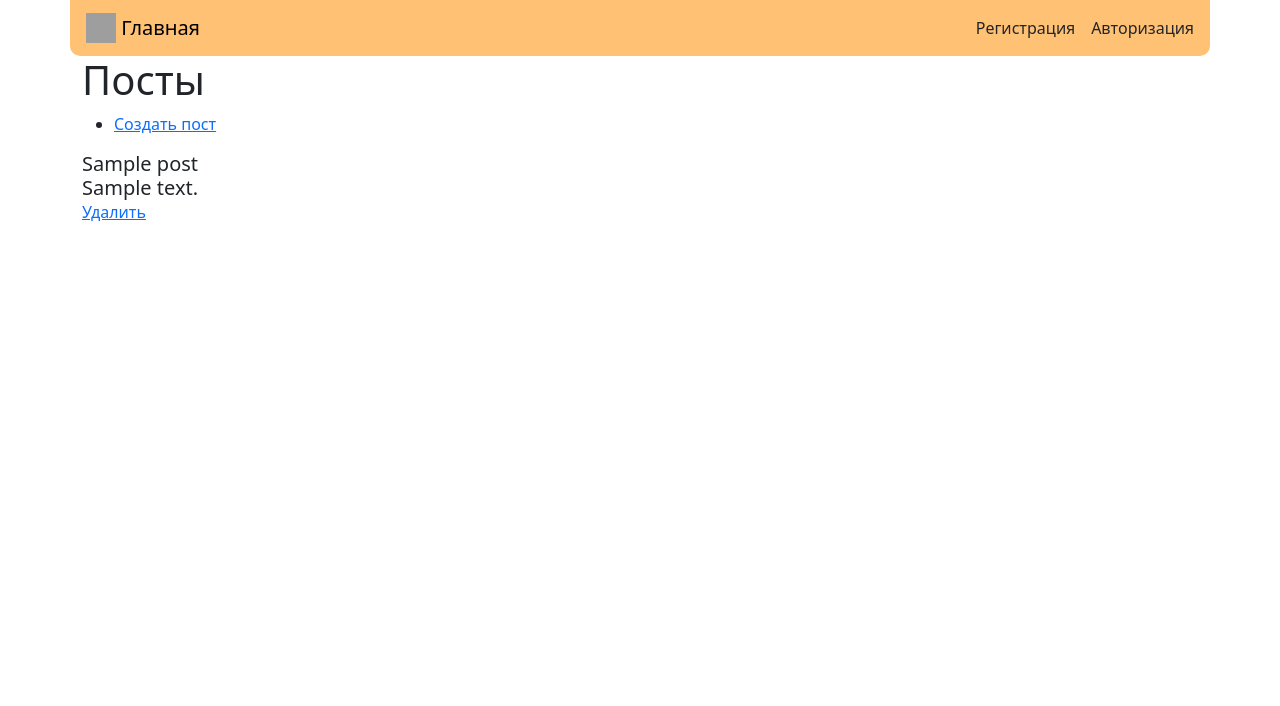
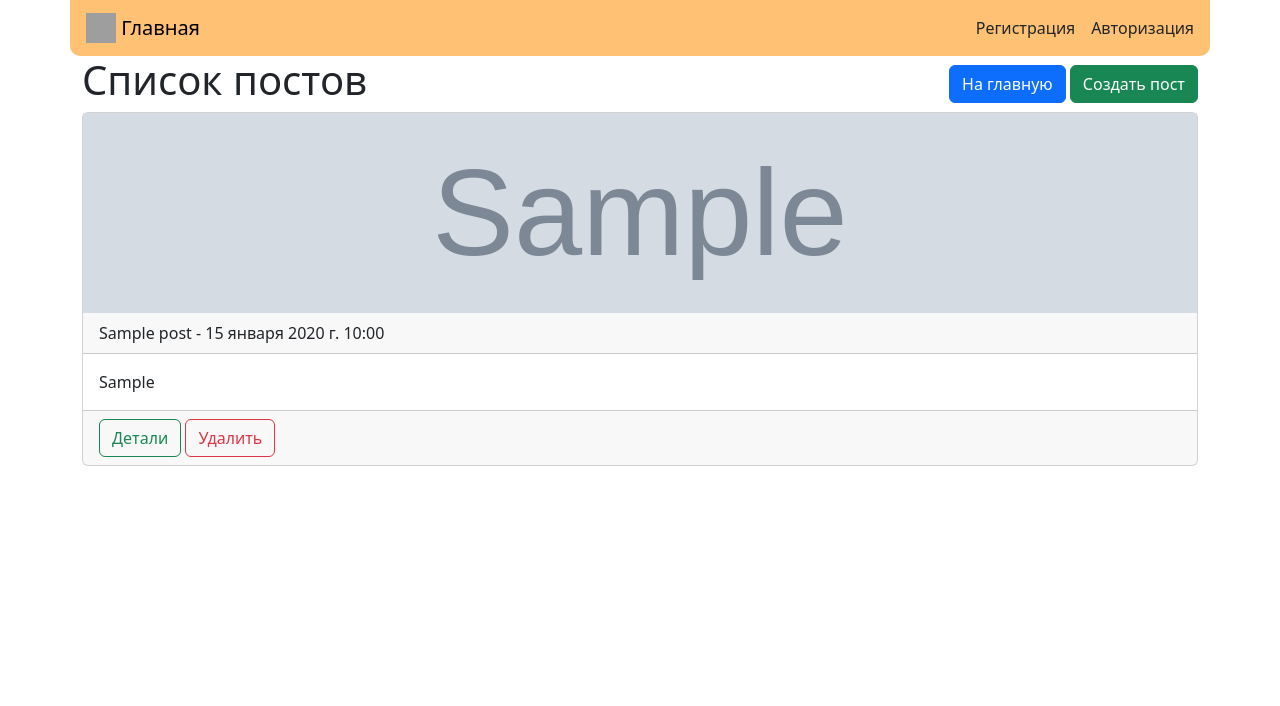
Before and after one commit to lizak5002-dev/sil, a Django app: page /blog/ in a window 1280 px wide. Shown: the top 706 px of the page. Run offline with Django 5.2, Linux system fonts and the light colour scheme; tables that the repository leaves empty hold one stand-in row (values such as "Sample post"); grey boxes marked "Sample" are stand-in pictures; some libraries are stand-ins or nearby versions; grey boxes are pictures that could not be loaded.

Commit message:
first commit

```diff
--- a/blog/forms.py
+++ b/blog/forms.py
@@ -5,9 +5,10 @@ from django_ckeditor_5.widgets import CKEditor5Widget
 class PostForm(forms.ModelForm):
     class Meta:
         model = Post
-        fields = ["category", "image", "title", "content"]
+        fields = ["category", "image", "title", "lead", "content"]
         widgets = {
             "title": forms.TextInput(attrs={"class": "form-control", "placeholder": "Введите заголовок поста"}),
+            "lead": forms.TextInput(attrs={"class": "form-control", "placeholder": "Введите краткое описание"}),
             "content": CKEditor5Widget(attrs={"class": "django_ckeditor_5"}, config_name="default"),
             "category": forms.Select(attrs={"class": "form-select"}),
         }
--- a/blog/models.py
+++ b/blog/models.py
@@ -16,15 +16,18 @@ class Post(models.Model):
     CHOICE_STATUS = (
         ("draft", "Черновик"),
         ("pending", "На модерации"),
-        ("published", "Опубликовано"),
+        ("published", "Опубликован"),
+        ('rejected', 'Отклонён'),
     )
 
     title = models.CharField(max_length=100, verbose_name="Название")
+    lead = models.CharField(max_length=200, default='', blank=True, verbose_name="Краткое описание")
     content = CKEditor5Field(verbose_name="Содержание")
     author = models.ForeignKey(User, on_delete=models.CASCADE, verbose_name="Автор")
     category = models.ForeignKey(Category, on_delete=models.SET_NULL, null=True, verbose_name="Категория")
     image = models.ImageField(upload_to='posts/images/%Y/%m/%d/', blank=True, null=True, verbose_name='Изображение')
-    status = models.CharField(max_length=15, choices=CHOICE_STATUS, verbose_name="Статус")
+    status = models.CharField(max_length=15, choices=CHOICE_STATUS, verbose_name="Статус", default="draft")
+    moderation_reason = models.TextField(blank=True, verbose_name="Причина модерации")
     created_at = models.DateTimeField(auto_now_add=True, verbose_name="Создан")
     updated_at = models.DateTimeField(auto_now=True, verbose_name="Обновлен")
     views = models.PositiveIntegerField(default=0, verbose_name="Просмотры")
@@ -36,6 +39,22 @@ class Post(models.Model):
         verbose_name = "Пост"
         verbose_name_plural = "Посты"
         ordering = ["created_at"]
+
+    def auto_moderate(self):
+        '''Автоматическая генерация поста'''
+        from .moderation import ModerationPost
+
+        moderator = ModerationPost()
+        is_clean, bad_words = moderator.check_post(self.title, self.content)
+        if is_clean:
+            self.status = "published"
+            self.moderation_reason = "Автоматически одобрено"
+        else:
+            self.status = "rejected"
+            bad_words_str = ", ".join(bad_words)
+            self.moderation_reason = f"Найдены запрещенные слова: {bad_words_str}"
+
+        self.save()
 
 class Comment(models.Model):
     post = models.ForeignKey(Post, on_delete=models.CASCADE, verbose_name="Пост")
--- a/blog/templates/blog/post_list.html
+++ b/blog/templates/blog/post_list.html
@@ -1,19 +1,42 @@
 {% extends 'base.html' %}
 
     {% block context %}
-    <h1>Посты</h1>
-    <dev>
-        <ul>
-            <li><a href="{% url 'blog:post_add' %}">Создать пост</a></li>
-        </ul>
-    </dev>
-    <div>
-        {% if posts %}
-            {% for post in posts %}
-                <h5 class="card-title">{{ post.title }}</h5>
-                <h5 class="card-title">{{ post.content|striptags|truncatewords:30 }}</h5>
-                <a href="{% url 'blog:post_delete' post.id %}">Удалить</a>
-            {% endfor %}
-        {% endif %}
+    <div class="d-flex justify-content-between align-items-center">
+        <div><h1>Список постов</h1></div>
+        <div>
+            <a href="/" class="btn btn-primary">На главную</a>
+            <a href="{% url 'blog:post_add' %}" class="btn btn-success">Создать пост</a>
+        </div>
     </div>
-    {% endblock %}
+    {% if posts %}
+        <div class="row row-cols-1 row-cols-sm-1 g-3">
+        {% for post in posts %}
+            <div class="col">
+                <div class="card h-100">
+                                    {% if post.image %}
+                    <div style="height: 200px; overflow: hidden;">
+                        <img src="{{ post.image.url }}"
+                             alt="{{ post.title }}"
+                             class="img-fluid w-100 h-100"
+                             style="object-fit: cover;">
+                    </div>
+                {% else %}
+                    <!-- Заглушка для поста без изображения -->
+                    <div class="bg-light d-flex align-items-center justify-content-center"
+                         style="height: 200px;">
+                        <i class="fas fa-image fa-3x text-muted"></i>
+                    </div>
+                {% endif %}
+                    <div class="card-header">{{ post.title }} - {{ post.created_at }}</div>
+                    <div class="card-body" style="max-height: 200px; overflow-y: auto;">{{ post.lead|striptags }}</div>
+                    <div class="card-footer">
+                        <a href="{% url 'blog:post_update' post.id %}" class="btn btn-outline-success">Детали</a>
+                        <a href="{% url 'blog:post_delete' post.id %}" class="btn btn-outline-danger" onclick=" return confirm('Вы уверены, что хотите удалить этот пост?');">Удалить</a></div>
+                    </div>
+                    </div>
+        {% endfor %}
+        </div>
+    {% else %}
+        <p>Постов нет.</p>
+    {% endif %}
+{% endblock %}
--- a/blog/views.py
+++ b/blog/views.py
@@ -14,20 +14,45 @@ def post_list(request):
     return render(request, "blog/post_list.html", context)
 
 def post_detail(request, post_id):
-    post = get_object_or_404(Post, id=post_id)
-
+    post = get_object_or_404(Post, id=post_id, status="published")
+    post.views += 1
+    post.save(update_fields=["views"])
+    context = {
+        "post":post,
+        "title": post.title
+    }
+    return render(request, "blog/post_detail.html", context)
 
 @login_required
 def post_add(request):
     if request.method == "POST":
-        form = PostForm(request.POST)
+        form = PostForm(request.POST, request.FILES)
+        save_action = request.POST.get("action", "publish")
         if form.is_valid():
             post = form.save(commit=False)
             post.author = request.user
-            post.status = "pending"
-            post.save()
-            messages.success(request, "Пост успешно добавлен и отправлен на модерацию! Он будет опубликован после проверки.")
-            return redirect(reverse("blog:post_list"))
+            if save_action == "draft":
+                post.status = "draft"
+                post.save()
+                messages.success(request, "Пост успешно сохранён как черновик!")
+                return redirect(reverse("blog:post_list"))
+            elif save_action == "publish":
+                post.status = "pending"
+                post.save()
+                post.auto_moderate()
+                if post.status == "published":
+                    messages.success(request, "Пост успешно опубликован!")
+                elif post.status == "rejected":
+                    messages.warning(
+                        request,
+                        f"Пост отклонен, так как нарушает правила публикации!"
+                    )
+                else:
+                    messages.success(
+                        request,
+                        "Пост отправлен на модерацию! Он будет опубликован после проверки."
+                    )
+                return redirect(reverse("blog:post_list"))
     else:
         form = PostForm()
         context = {
```
Also changed, not shown: blog/moderation.py (added, +25 -0 lines), blog/templates/blog/post_add.html (+8 -2 lines), blog/migrations/0003_post_moderation_reason_alter_post_status.py (added), blog/migrations/0004_post_lead.py (added), 1 other file.
